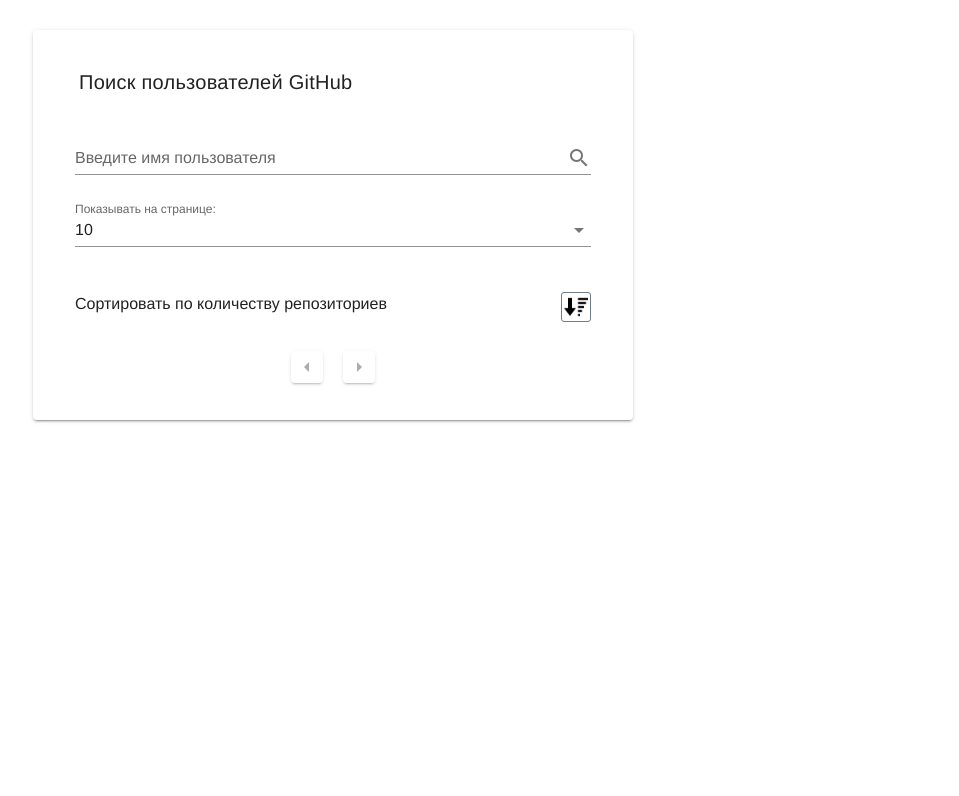
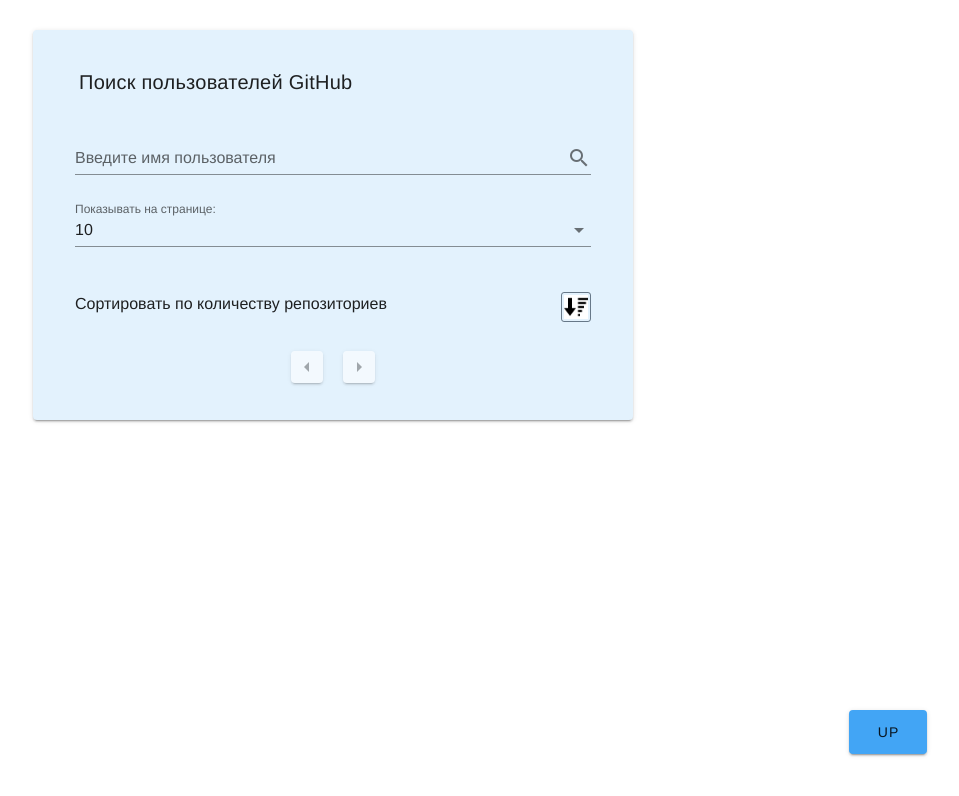
Before and after one commit to Decidophobia/user-search-vue-app, a Vue app: page / in a window 1280 px wide. Shown: the top 796 px of the page, without its empty margins (307-1266 px from the left). Built offline with nearby package versions, Linux system fonts and the light colour scheme.

Commit message:
proper pagination rendering, back to top btn, style fixes

```diff
--- a/src/App.vue
+++ b/src/App.vue
@@ -4,7 +4,18 @@
       <Search />
       <user-list />
       <v-spacer />
-      <!-- <Pagination /> -->
+
+      <v-btn
+        @click="toTop"
+        class="scroll-btn"
+        large
+        fixed
+        absolute
+        right
+        bottom
+        color="blue lighten-1"
+        >UP</v-btn
+      >
     </v-app>
   </div>
 </template>
@@ -12,14 +23,17 @@
 <script>
 import Search from './components/Search.vue';
 import UserList from './components/UserList.vue';
-import Pagination from './components/Pagination.vue';
 
 export default {
   name: 'App',
   components: {
     Search,
     UserList,
-    Pagination,
+  },
+  methods: {
+    toTop() {
+      this.$vuetify.goTo(0);
+    },
   },
 };
 </script>
@@ -33,4 +47,10 @@
   max-width: 600px;
   margin: 0 auto;
 }
+.scroll-btn {
+  margin-bottom: 30px;
+  margin-right: 30px;
+  text-align: center;
+  font-size: 20px;
+}
 </style>
--- a/src/components/Pagination.vue
+++ /dev/null
@@ -1,27 +0,0 @@
-<template>
-  <div class="text-center" @click="onClick($event)">
-    <v-pagination
-      v-model="currentPage"
-      :length="5"
-      prev-icon="mdi-menu-left"
-      next-icon="mdi-menu-right"
-    ></v-pagination>
-  </div>
-</template>
-
-<script>
-export default {
-  name: 'Pagination',
-  data() {
-    return {
-      currentPage: 1,
-    };
-  },
-  methods: {
-    onClick(e) {
-      this.currentPage = +e.target.innerText
-      console.log('click' ,this.currentPage);
-    },
-  },
-};
-</script>
--- a/src/components/Search.vue
+++ b/src/components/Search.vue
@@ -1,5 +1,5 @@
 <template>
-  <v-card class="card-container">
+  <v-card class="card-container" color="blue lighten-5">
     <v-card-title>
       Поиск пользователей GitHub
     </v-card-title>
@@ -37,13 +37,14 @@
         </div>
       </v-col>
     </div>
-    <!-- тест пагинации -->
+
     <v-spacer />
     <v-col>
       <div class="text-center" @click="onSubmit()">
         <v-pagination
           v-model="pageNumber"
           :length="culcPaginationLength"
+          color="blue lighten-1"
           prev-icon="mdi-menu-left"
           next-icon="mdi-menu-right"
         ></v-pagination>
@@ -93,11 +94,6 @@
       this.paginationLength = Math.ceil(
         this.getTotalResults / this.itemsPerPage
       );
-      console.log(
-        'total:' + this.getTotalResults,
-        'length:' + this.paginationLength
-      );
-
       return this.paginationLength;
     },
   },
--- a/src/components/UserCard.vue
+++ b/src/components/UserCard.vue
@@ -16,7 +16,7 @@
         Перейти на профиль
       </div>
       <div class="users-list_full-info_text">
-        <a :href="user.gitHub">gitHub</a>
+        <a :href="user.gitHub" target="_blank">gitHub</a>
       </div>
     </div>
   </div>
@@ -59,4 +59,7 @@
   flex-grow: 1;
   margin-left: 16px;
 }
+.users-list_full-info_text{
+  text-align: center;
+}
 </style>
--- a/src/main.js
+++ b/src/main.js
@@ -1,11 +1,11 @@
 import Vue from 'vue';
 import App from './App.vue';
-import store from './store'
-import vuetify from './plugins/vuetify'
+import store from './store';
+import vuetify from './plugins/vuetify';
 
 new Vue({
   el: '#app',
   store,
   vuetify,
-  render: h => h(App)
+  render: (h) => h(App),
 });
```
